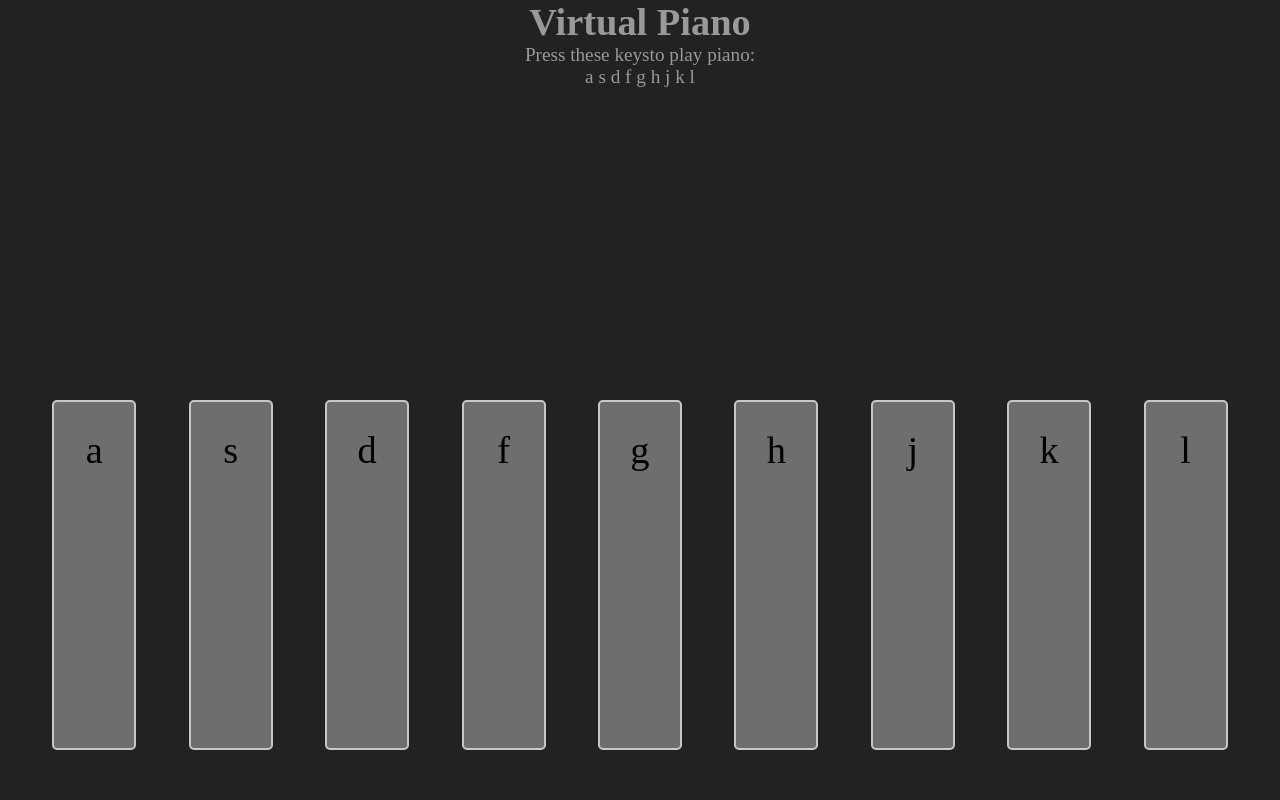
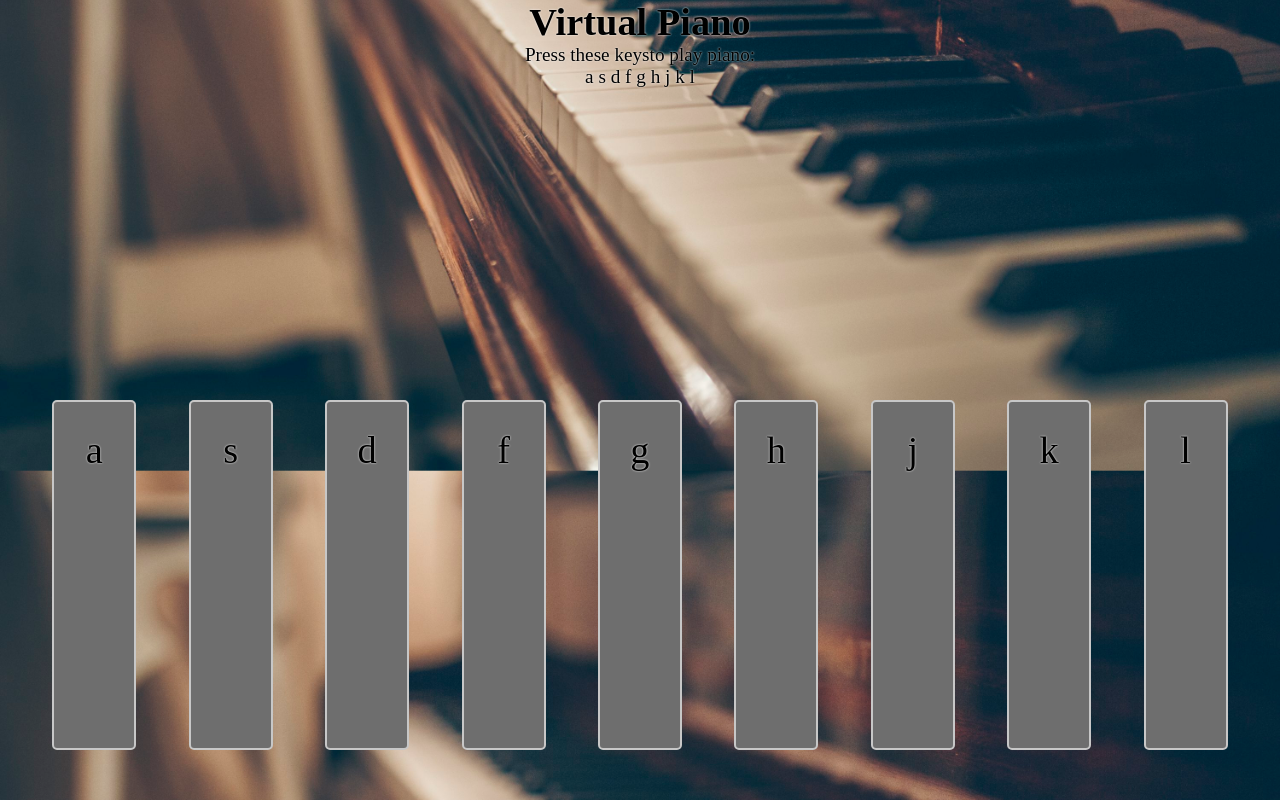
Before and after one commit to scantyvabhi/Virtual-Piano-V1, a plain HTML site: page index.html in a window 1280 px wide. Drawn offline with Linux system fonts and the light colour scheme.

Commit message:
bg image added

```diff
--- a/style.css
+++ b/style.css
@@ -5,7 +5,11 @@
 }
 body{
     background-color: #222;
-    color: #999;
+    background-image: url("./assets/piano\ pic\ from\ unsplash.jpeg");
+    background-size: cover;
+    background-position: center;
+    color: #000000;
+    text-shadow: 0px 0px 2px white;
     text-align: center;
     font-size: 1.2em;
 }
```
Also changed, not shown: assets/piano pic from unsplash.jpeg (added).
